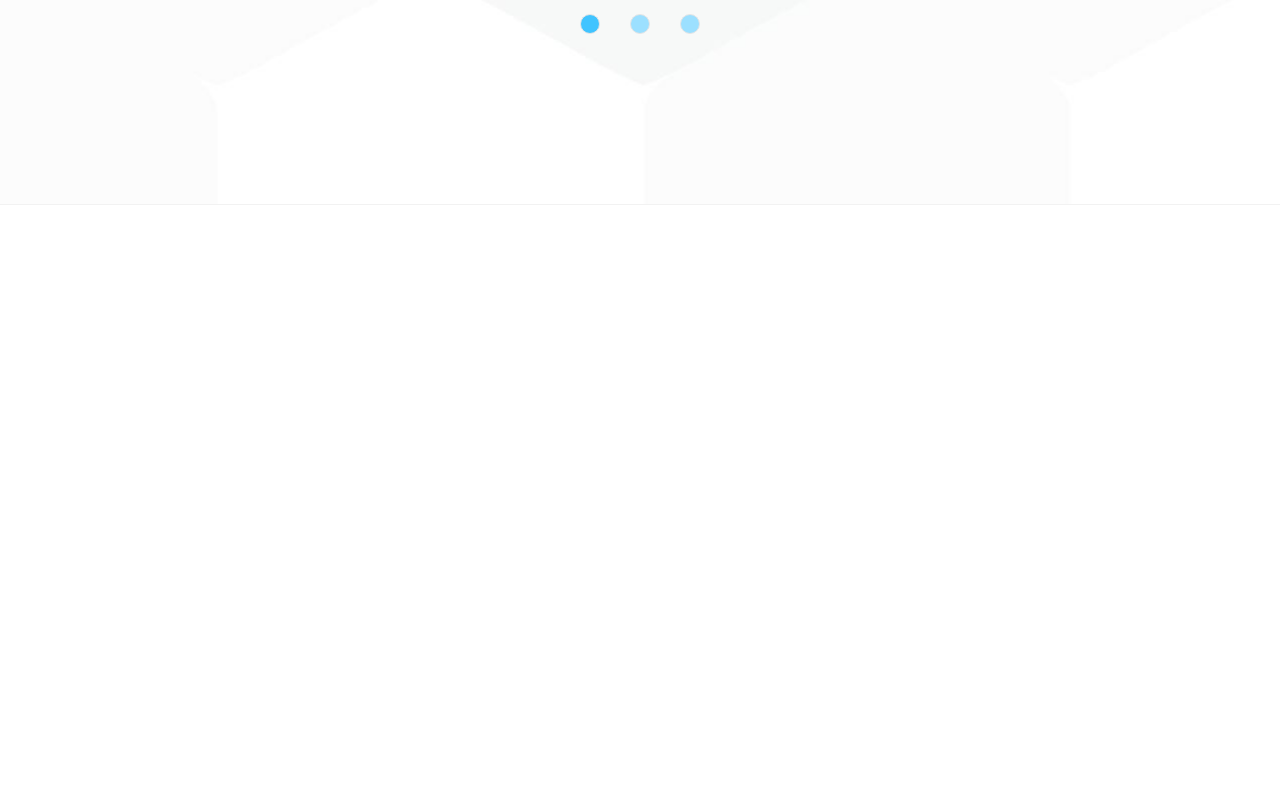
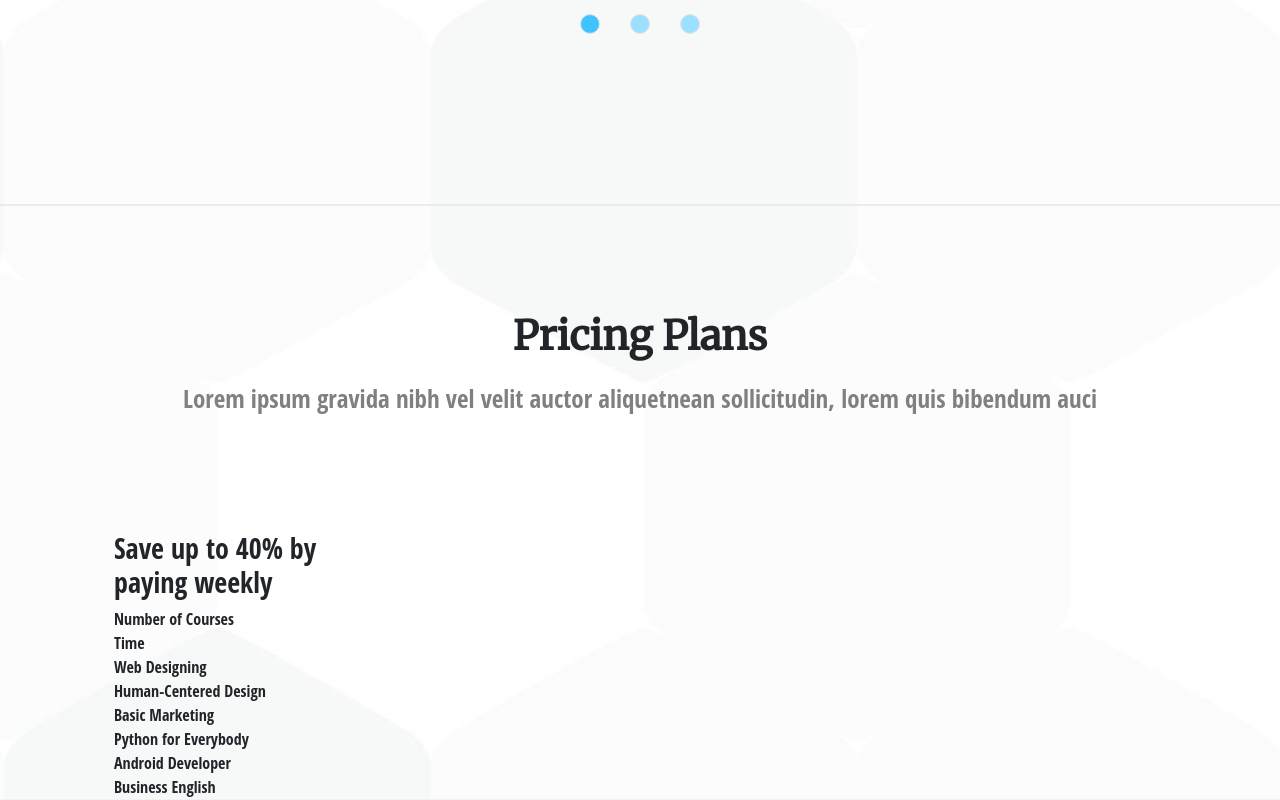
Before and after one commit to AndreaMinelli/proj-html-vuejs, a Vue app: page / in a window 1280 px wide. Shown: the part 5049-5849 px from the top of the page. Before the commit the page ends 5254 px from the top, so only its background shows below. Built offline with nearby package versions, Linux system fonts and the light colour scheme.

Commit message:
Impostato modulo CoursesPlan

```diff
--- a/src/components/AppMain.vue
+++ b/src/components/AppMain.vue
@@ -4,6 +4,7 @@ import SectionBase from "./SectionBase.vue";
 import StoriesCarousel from "./MainStories.vue";
 import MainProgram from "./main_child/MainProgram.vue";
 import MainCourses from "./MainCourses.vue";
+import CoursesPlan from "./main_child/CoursesPlan.vue";
 import { mainNavLinks } from "../data";
 export default {
   name: "AppMain",
@@ -13,6 +14,7 @@ export default {
     StoriesCarousel,
     MainProgram,
     MainCourses,
+    CoursesPlan,
   },
   data() {
     return {
@@ -80,6 +82,7 @@ export default {
   </section-base>
   <section-base :section="sectionCourses">
     <main-courses></main-courses>
+    <courses-plan></courses-plan>
   </section-base>
 </template>
 
--- /dev/null
+++ b/src/components/main_child/CoursesPlan.vue
@@ -0,0 +1,109 @@
+<script>
+export default {
+  name: "CoursesPlan",
+  data() {
+    return {
+      plans: [
+        {
+          type: "Standard",
+          price: "$12",
+          image: "",
+          info: {
+            "Number of Courses": "2",
+            Time: "15 Days",
+            "Web Designing": "check",
+            "Human-Centered Design": "check",
+            "Basic Marketing": "uncheck",
+            "Python for Everybody": "uncheck",
+            "Android Developer": "uncheck",
+            "Business English": "uncheck",
+          },
+        },
+        {
+          type: "Professional",
+          price: "$59",
+          image: "",
+          info: {
+            "Number of Courses": "4",
+            Time: "30 Days",
+            "Web Designing": "check",
+            "Human-Centered Design": "check",
+            "Basic Marketing": "check",
+            "Python for Everybody": "check",
+            "Android Developer": "uncheck",
+            "Business English": "uncheck",
+          },
+        },
+        {
+          type: "Advanced",
+          price: "$88",
+          image: "",
+          info: {
+            "Number of Courses": "6",
+            Time: "30 Days",
+            "Web Designing": "check",
+            "Human-Centered Design": "check",
+            "Basic Marketing": "check",
+            "Python for Everybody": "check",
+            "Android Developer": "check",
+            "Business English": "check",
+          },
+        },
+      ],
+    };
+  },
+  computed: {
+    //Creo array con le chiavi di info
+    infoList() {
+      const obj = this.plans[0];
+      return Object.keys(obj.info);
+    },
+  },
+};
+</script>
+
+<template>
+  <div class="title">
+    <h2>Pricing Plans</h2>
+    <p>
+      Lorem ipsum gravida nibh vel velit auctor aliquetnean sollicitudin, lorem
+      quis bibendum auci
+    </p>
+  </div>
+  <div class="container">
+    <div class="row row-cols-4">
+      <div class="col">
+        <ul>
+          <li><h3>Save up to 40% by paying weekly</h3></li>
+          <li v-for="info in infoList" :key="info">{{ info }}</li>
+        </ul>
+      </div>
+      <div class="col"></div>
+      <div class="col"></div>
+      <div class="col"></div>
+    </div>
+  </div>
+</template>
+
+<style lang="scss" scoped>
+@use "../../assets/scss/variables" as *;
+.title {
+  border-top: 2px solid $darkgrey-border;
+  text-align: center;
+  padding: 100px 0;
+  h2 {
+    font-family: $secondary-font;
+    font-size: 40px;
+    font-weight: bolder;
+    white-space: pre-wrap;
+    margin-bottom: 15px;
+    line-height: 60px;
+  }
+
+  p {
+    font-size: 25px;
+    color: #808080;
+    line-height: 35px;
+  }
+}
+</style>
```
